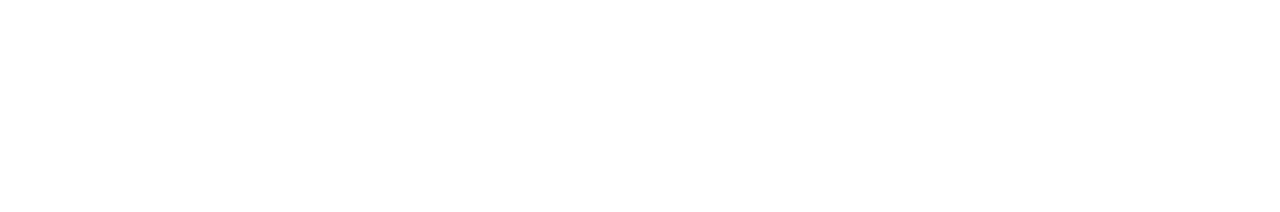
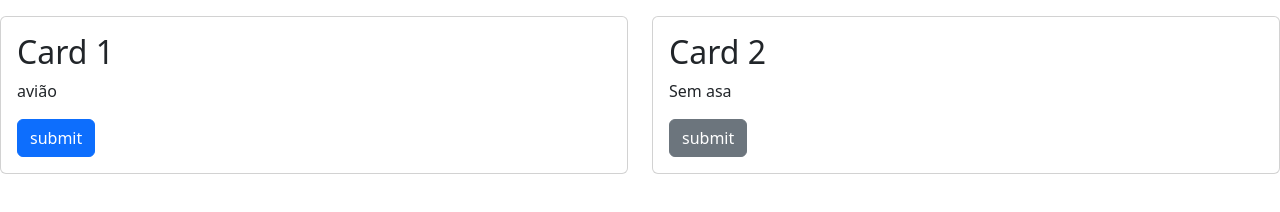
Before and after one commit to danidani1907/Bootstrap_Intro_Dani, a plain HTML site: page Bootstrap_Intro_ALUNO/ex5_cards/ex5.html in a window 1280 px wide. Drawn offline with nearby package versions, Linux system fonts and the light colour scheme.

Commit message:
exercicio botão

```diff
--- a/Bootstrap_Intro_ALUNO/ex5_cards/ex5.html
+++ b/Bootstrap_Intro_ALUNO/ex5_cards/ex5.html
@@ -9,8 +9,30 @@
 <body>
 
 
-  <!-- 1ª Digitação (Aqui) -->
+  <div class="container mt-3"></div>
+   <div class="row">
+      <div class="col-sm-6">
+        <div class="card">
+          <div class="card-body">
+            <h2 class="title">
+              Card 1
+            </h2>
+                <p class="card-text">avião</p>
+                <a href="#" class="btn btn-primary">submit</a>
+          </div>
+        </div>
+      </div>
+      <div class="col-sm-6">
+        <div class="card">
+          <div class="card-body">
+            <h2 class="title">
+              Card 2
+            </h2>
+              <p class="card-text">Sem asa</p>
+              <a href="#" class="btn btn-secondary">submit</a>
 
+      </div>
+   </div>
 
     <script src="https://cdn.jsdelivr.net/npm/bootstrap@5.3.0/dist/js/bootstrap.bundle.min.js"></script>
 </body>
```
